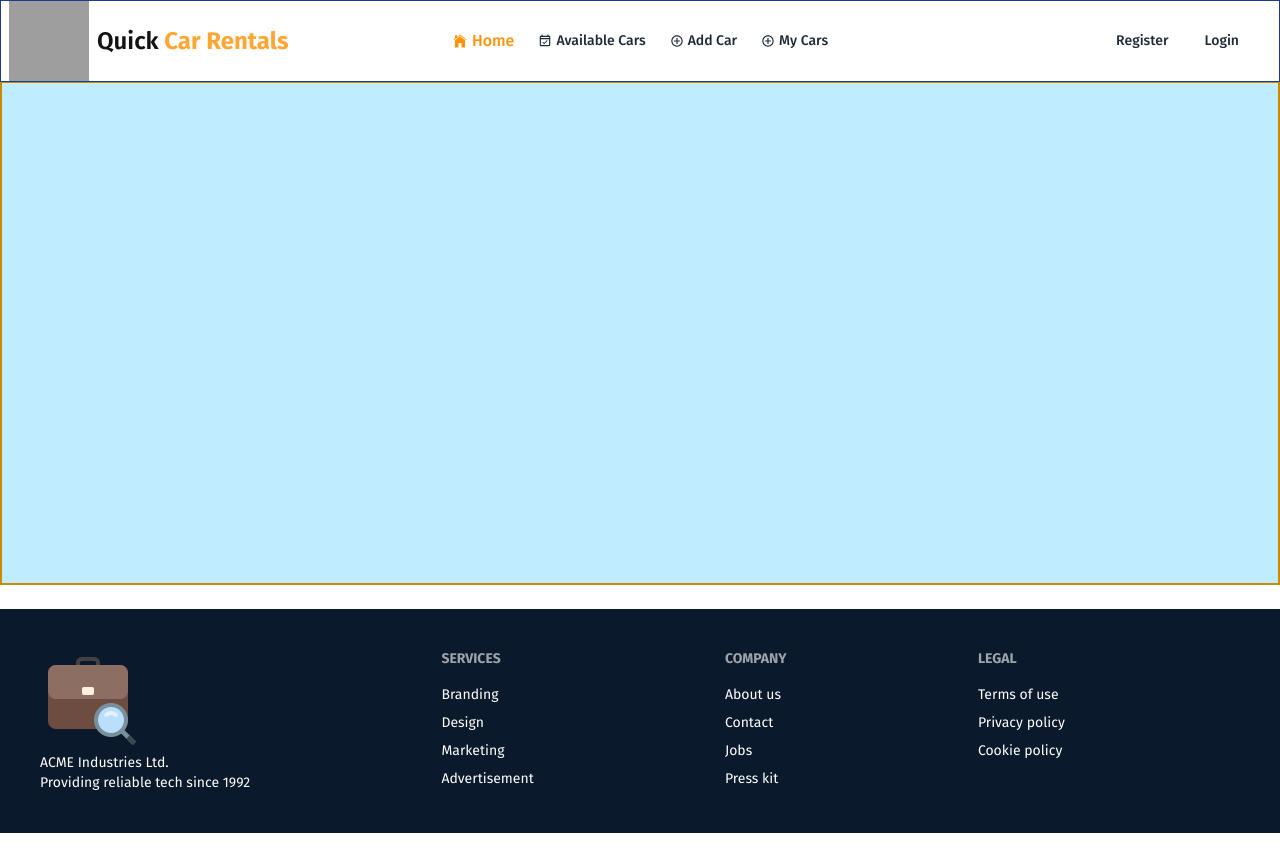
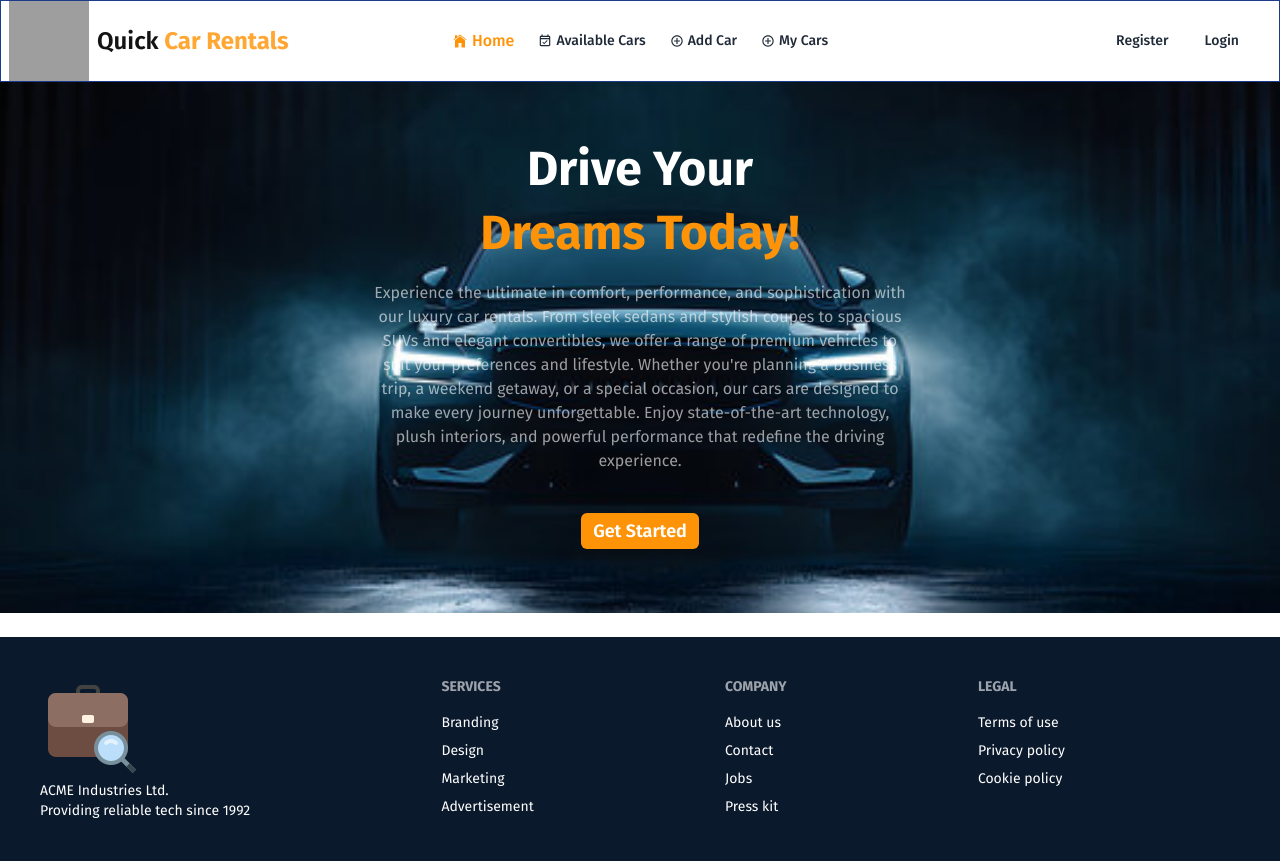
Before and after one commit to abuobaedashik/Aoa-car-rentals-client, a React (Vite) app: page / in a window 1280 px wide. Before the commit the page ends 833 px from the top, so only its background shows below. Built offline with nearby package versions, Linux system fonts and the light colour scheme; no server answers; grey boxes are pictures that could not be loaded.

Commit message:
banner add

```diff
--- a/src/Component/Banner.jsx
+++ b/src/Component/Banner.jsx
@@ -1,34 +1,36 @@
-import banner1 from '../assets/banner/team1.jpeg'
-import banner2 from '../assets/banner/team2.jpeg'
-import { motion } from "motion/react"
+import banner from "../assets/Logo/banner.jpg";
 const Banner = () => {
   return (
-    <div className="hero bg-[#BFECFF] min-h-[500px] ">
-      {/* <div className="hero-content flex md:flex-row flex-col  justify-between items-center lg:flex-row-reverse">
-        <div className="flex-1">
-        <motion.img
-           animate ={{y:[80,30,80]}}
-           transition={{duration:8,repeat:Infinity}}
-          src={banner1}
-          className="max-w-sm w-[250px] border-b-4 border-l-4 border-blue-600 rounded-t-[32px]  rounded-br-[32px] shadow-2xl"
-        />
-        <motion.img
-           animate ={{x:[170,200,170]}}
-           transition={{duration:8,repeat:Infinity}}
-          src={banner2}
-          className="max-w-sm w-[250px] border-b-4 border-l-4 border-blue-600 rounded-t-[32px]  rounded-br-[32px] shadow-2xl"
-        />
+    <div
+      style={{
+        backgroundImage: `url(${banner})`,
+        backgroundPosition: "center",
+        backgroundRepeat: "no-repeat",
+        backgroundSize: "cover",
+      }}
+      className=" relative bg-black/40 bg-gradient-to-r from-[#F5F7F6] to-[#fe9307b0] min-h-[500px] "
+    >
+      <div className="hero-content flex text-center  flex-col  justify-between items-center  ">
+        <div className="flex items-center justify-center flex-col py-12">
+          <h1 className="text-5xl  font-bold text-[#ffffff]">Drive Your </h1>
+          <h1 className="text-5xl mt-4 font-bold text-[#FE9307]">
+            Dreams Today!{" "}
+          </h1>
+          <p className="py-6 w-[540px] text-base text-[#ffffff] opacity-60">
+            Experience the ultimate in comfort, performance, and sophistication
+            with our luxury car rentals. From sleek sedans and stylish coupes to
+            spacious SUVs and elegant convertibles, we offer a range of premium
+            vehicles to suit your preferences and lifestyle. Whether you're
+            planning a business trip, a weekend getaway, or a special occasion,
+            our cars are designed to make every journey unforgettable. Enjoy
+            state-of-the-art technology, plush interiors, and powerful
+            performance that redefine the driving experience.
+          </p>
+          <button className="text-[#ffffff] text-lg font-semibold bg-[#FE9307] px-3 py-1 rounded-md border-none mt-4 hover:bg-[#fe9307b0]">
+            Get Started
+          </button>
         </div>
-        <div className="flex-1">
-          <h1 className="text-3xl font-bold">Search Your Job</h1>
-          <p className="py-6">
-            Provident cupiditate voluptatem et in. Quaerat fugiat ut assumenda
-            excepturi exercitationem quasi. In deleniti eaque aut repudiandae et
-            a id nisi.
-          </p>
-          <button className="btn btn-primary">Get Started</button>
-        </div>
-      </div> */}
+      </div>
     </div>
   );
 };
--- a/src/Pages/MainLayout.jsx
+++ b/src/Pages/MainLayout.jsx
@@ -9,7 +9,7 @@ const MainLayout = () => {
              <div className="mb-4">
               <div className="nav border border-blue-900 w-full z-20  fixed top-0 "><Navbar className=''></Navbar></div>
              </div>
-             <div className=" border-2 mt-[81px]  border-yellow-600 mb-6 mx-auto ">
+             <div className="  mt-[81px] mb-6 mx-auto ">
               <Outlet></Outlet>
              </div>
             <Footer></Footer>
```
Also changed, not shown: src/assets/Logo/banner.jpg (added).
